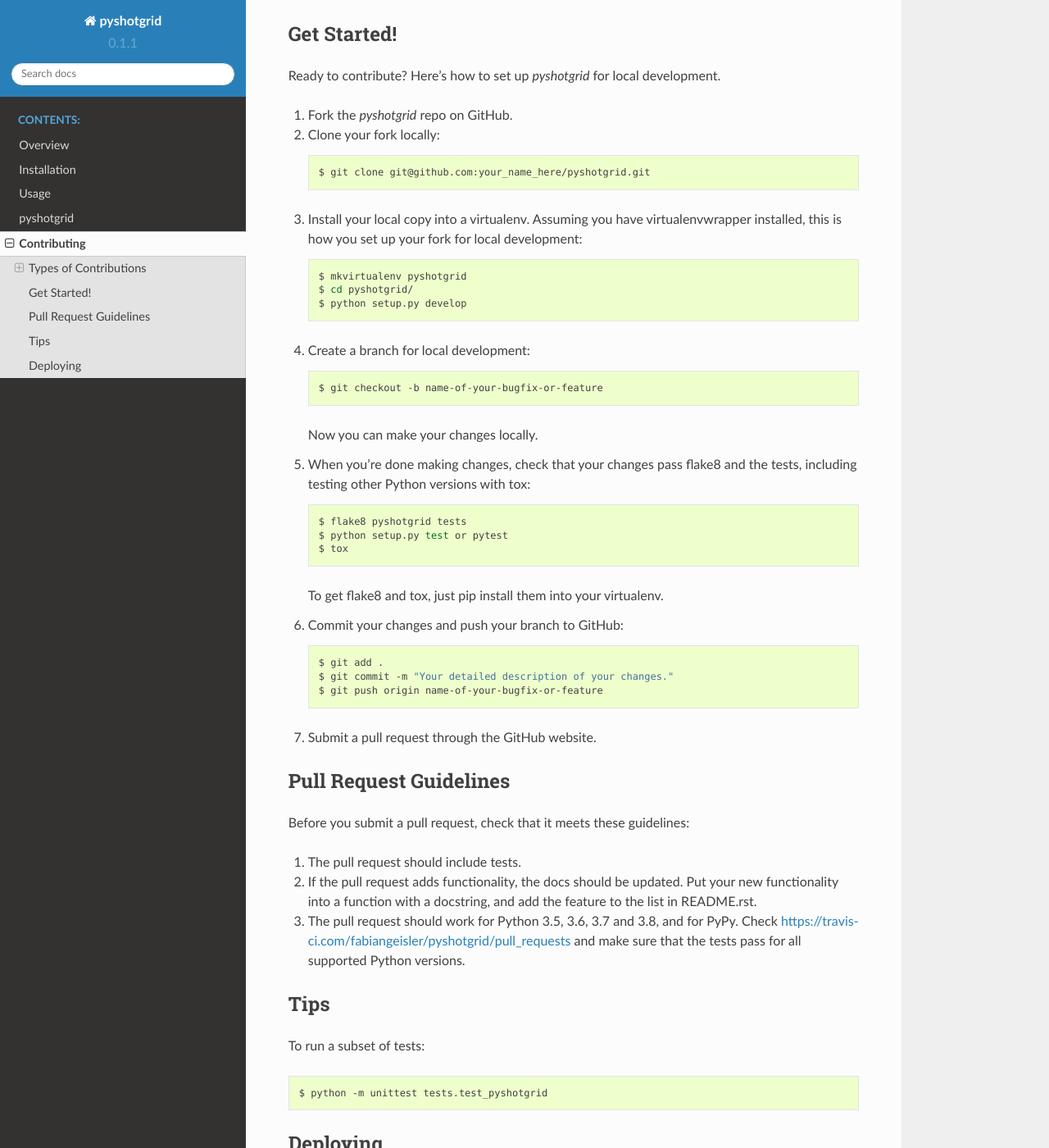
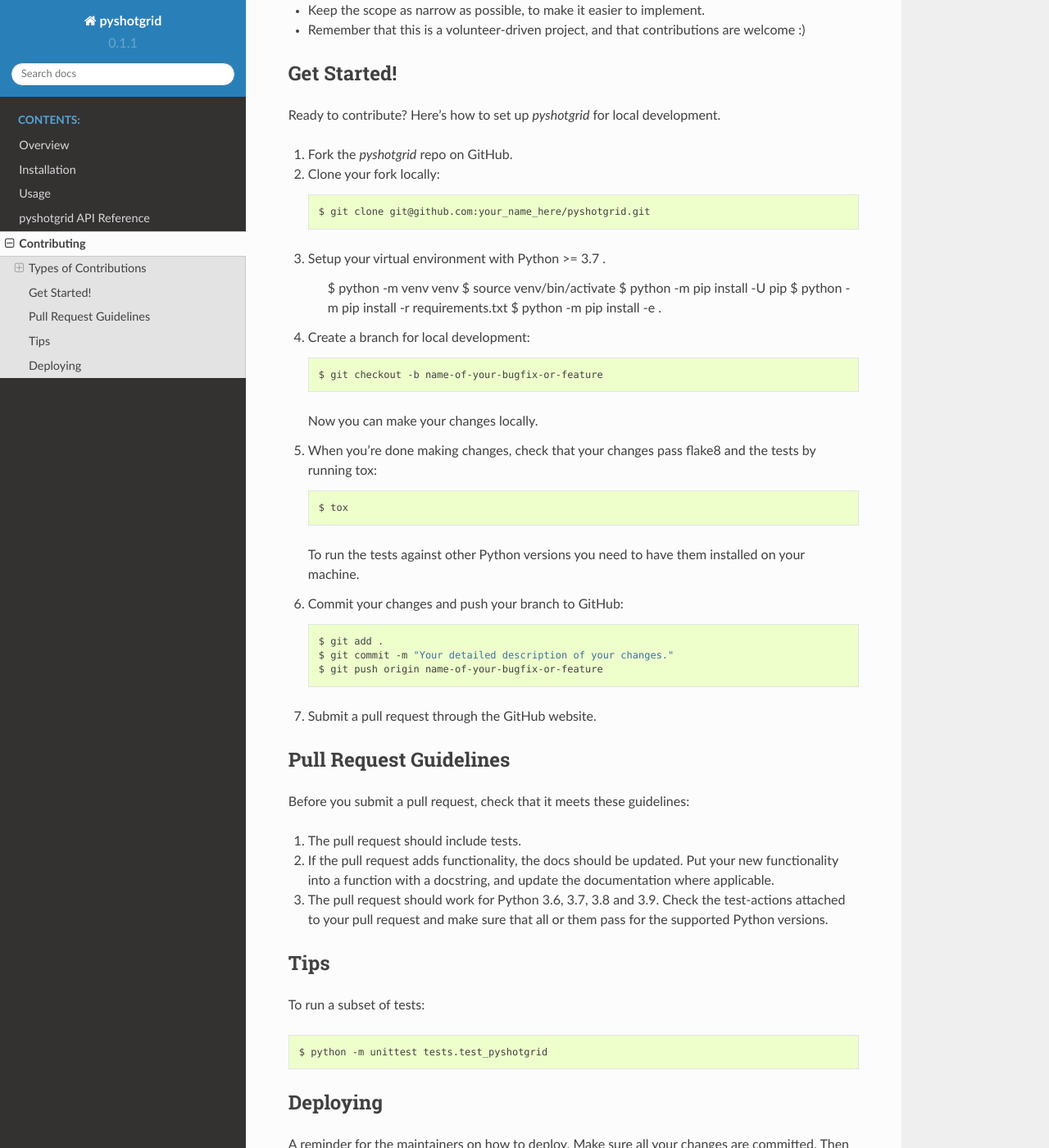
Before and after one commit to fabiangeisler/pyshotgrid, a Sphinx documentation site: the page built from docs/contributing.rst, in a window 1280 px wide and 1400 px high, scrolled down 1185 px. Shown: the whole window at 82% size. Built offline with Sphinx 7.4.7 and the Read the Docs theme 2.0.0, drawn with Linux system fonts in a browser that asks for light colours; some of the changed text lies outside the part shown.

Commit message:
Tweak docs and at GitHub action

```diff
--- a/docs/contributing.rst
+++ b/docs/contributing.rst
@@ -15,7 +15,8 @@
 Report Bugs
 ~~~~~~~~~~~
 
-Report bugs at https://github.com/fabiangeisler/pyshotgrid/issues.
+If you are sure that you found a bug feel free to open an issue at https://github.com/fabiangeisler/pyshotgrid/issues.
+In any other case please open a discussion at https://github.com/fabiangeisler/pyshotgrid/discussions.
 
 If you are reporting a bug, please include:
 
@@ -64,11 +65,13 @@
 
     $ git clone git@github.com:your_name_here/pyshotgrid.git
 
-3. Install your local copy into a virtualenv. Assuming you have virtualenvwrapper installed, this is how you set up your fork for local development::
+3. Setup your virtual environment with Python >= 3.7 .
 
-    $ mkvirtualenv pyshotgrid
-    $ cd pyshotgrid/
-    $ python setup.py develop
+    $ python -m venv venv
+    $ source venv/bin/activate
+    $ python -m pip install -U pip
+    $ python -m pip install -r requirements.txt
+    $ python -m pip install -e .
 
 4. Create a branch for local development::
 
@@ -77,13 +80,12 @@
    Now you can make your changes locally.
 
 5. When you're done making changes, check that your changes pass flake8 and the
-   tests, including testing other Python versions with tox::
+   tests by running tox::
 
-    $ flake8 pyshotgrid tests
-    $ python setup.py test or pytest
     $ tox
 
-   To get flake8 and tox, just pip install them into your virtualenv.
+   To run the tests against other Python versions you need to have them installed on
+   your machine.
 
 6. Commit your changes and push your branch to GitHub::
 
@@ -100,11 +102,11 @@
 
 1. The pull request should include tests.
 2. If the pull request adds functionality, the docs should be updated. Put
-   your new functionality into a function with a docstring, and add the
-   feature to the list in README.rst.
-3. The pull request should work for Python 3.5, 3.6, 3.7 and 3.8, and for PyPy. Check
-   https://travis-ci.com/fabiangeisler/pyshotgrid/pull_requests
-   and make sure that the tests pass for all supported Python versions.
+   your new functionality into a function with a docstring, and update the documentation
+   where applicable.
+3. The pull request should work for Python 3.6, 3.7, 3.8 and 3.9. Check
+   the test-actions attached to your pull request
+   and make sure that all or them pass for the supported Python versions.
 
 Tips
 ----
@@ -118,11 +120,9 @@
 ---------
 
 A reminder for the maintainers on how to deploy.
-Make sure all your changes are committed (including an entry in HISTORY.rst).
+Make sure all your changes are committed.
 Then run::
 
 $ bump2version patch # possible: major / minor / patch
 $ git push
 $ git push --tags
-
-Travis will then deploy to PyPI if tests pass.
--- a/docs/modules.rst
+++ b/docs/modules.rst
@@ -1,7 +1,7 @@
 :github_url: https://github.com/fabiangeisler/pyshotgrid/blob/master/src/pyshotgrid/__init__.py
 
-pyshotgrid
-==========
+pyshotgrid API Reference
+========================
 
 .. automodule:: pyshotgrid
     :members:
--- a/pyproject.toml
+++ b/pyproject.toml
@@ -44,7 +44,7 @@
 legacy_tox_ini = """
 [tox]
 skip_missing_interpreters = true
-envlist = py27, py36, py37, py38, py39, flake8, docs
+envlist = py27, py36, py37, py38, py39, flake8
 
 [testenv:flake8]
 basepython = python
```
Also changed, not shown: other parts of docs/contributing.rst (+1 -1 lines), README.md (+3 -27 lines), 1 other file.
